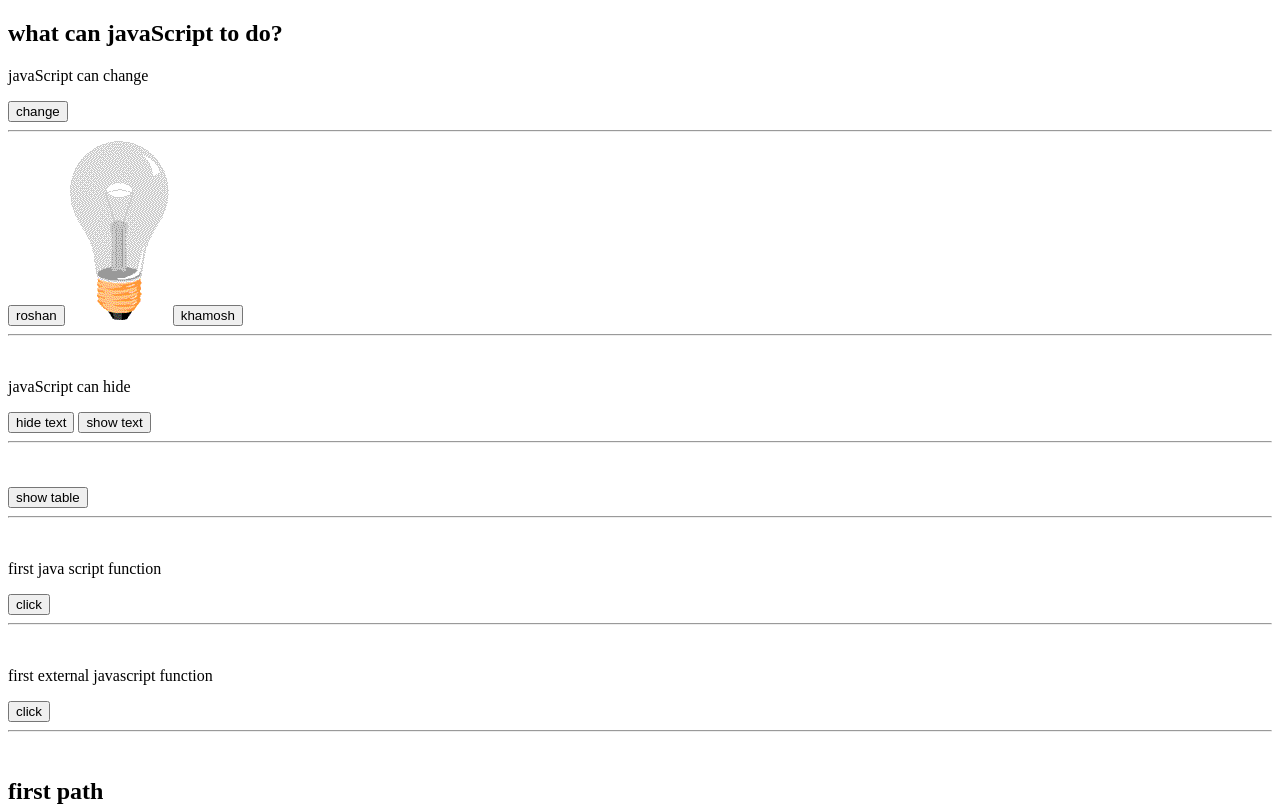
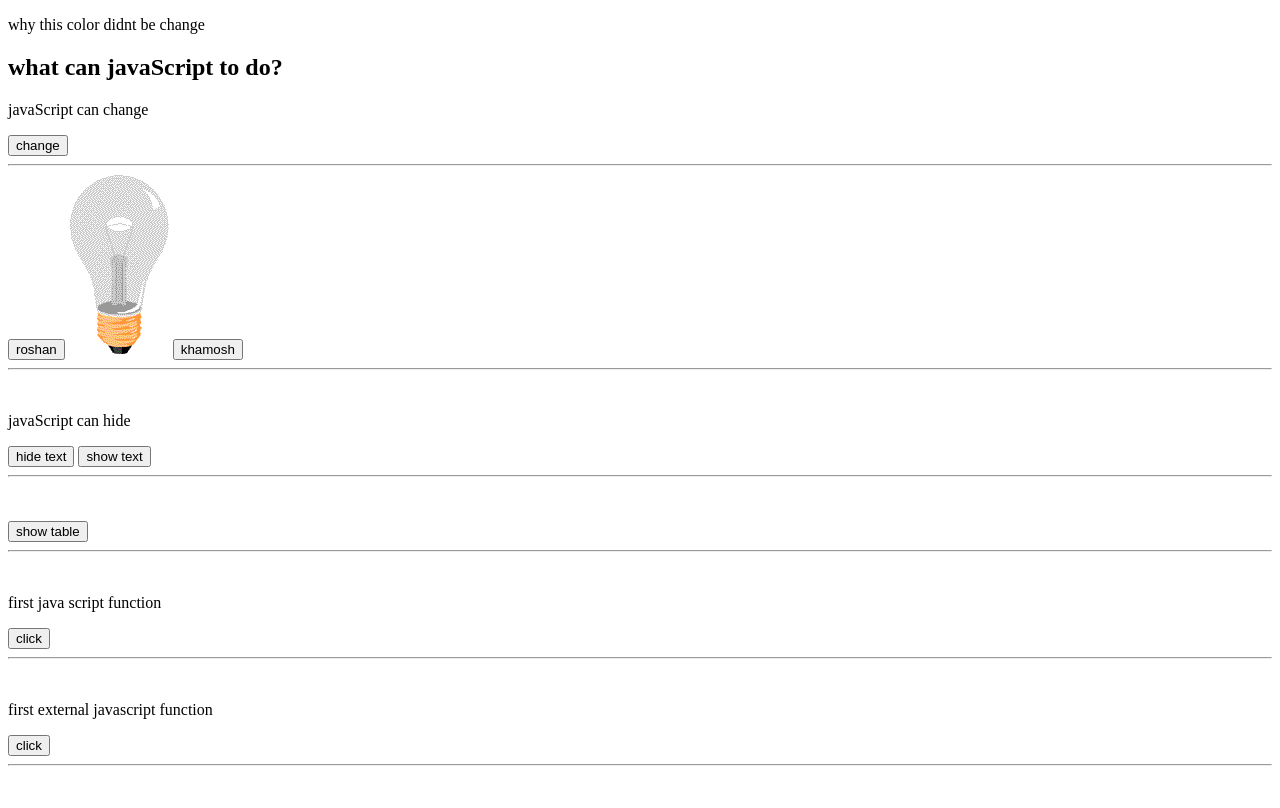
Before and after one commit to AmirShishehgari/javaScript, a plain HTML site: page index.html in a window 1280 px wide. Shown: the top 808 px of the page. Drawn offline with Linux system fonts and the light colour scheme.

Commit message:
new things

```diff
--- a/index.html
+++ b/index.html
@@ -11,7 +11,7 @@
     </script>
 </head>
 <body>
-
+  <p>why this color didnt be change</p>
    <h2>what can javaScript to do?</h2>
     <p id="demo">javaScript can change </p>
     <button onclick="document.getElementById('demo').innerHTML='hello Amir'">change</button>
```
